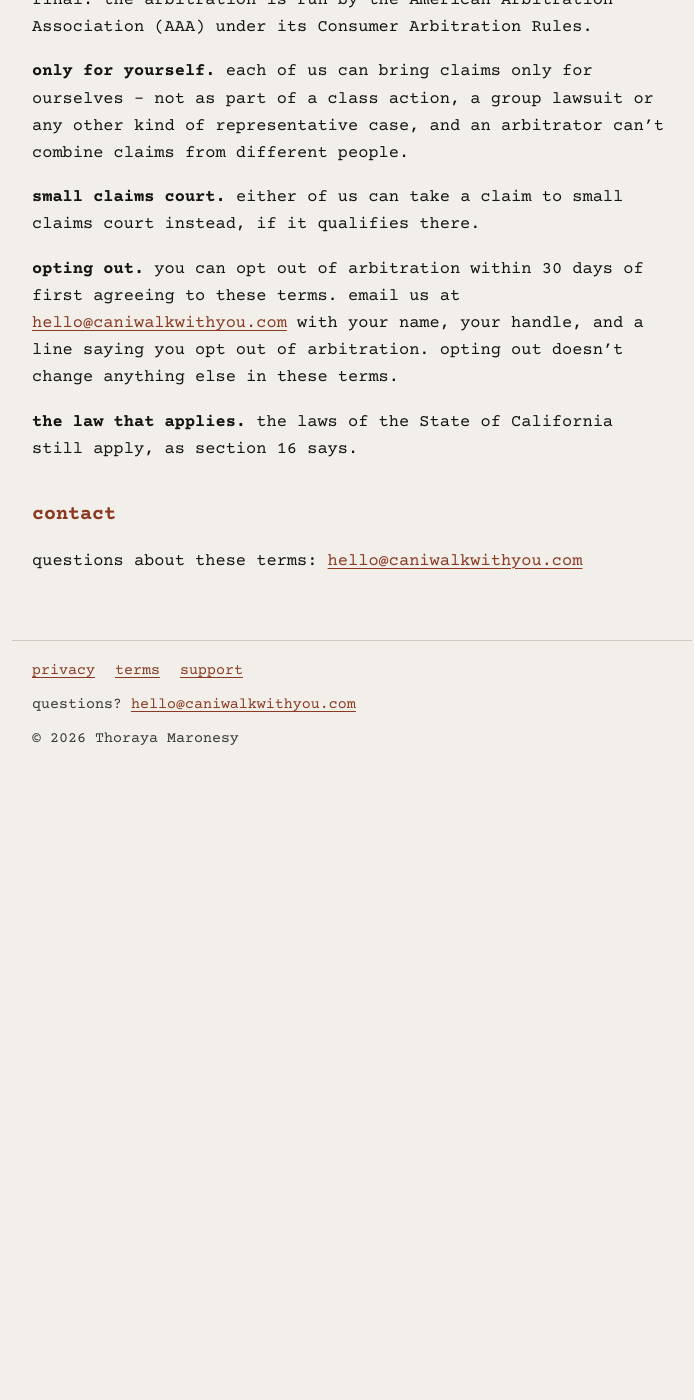
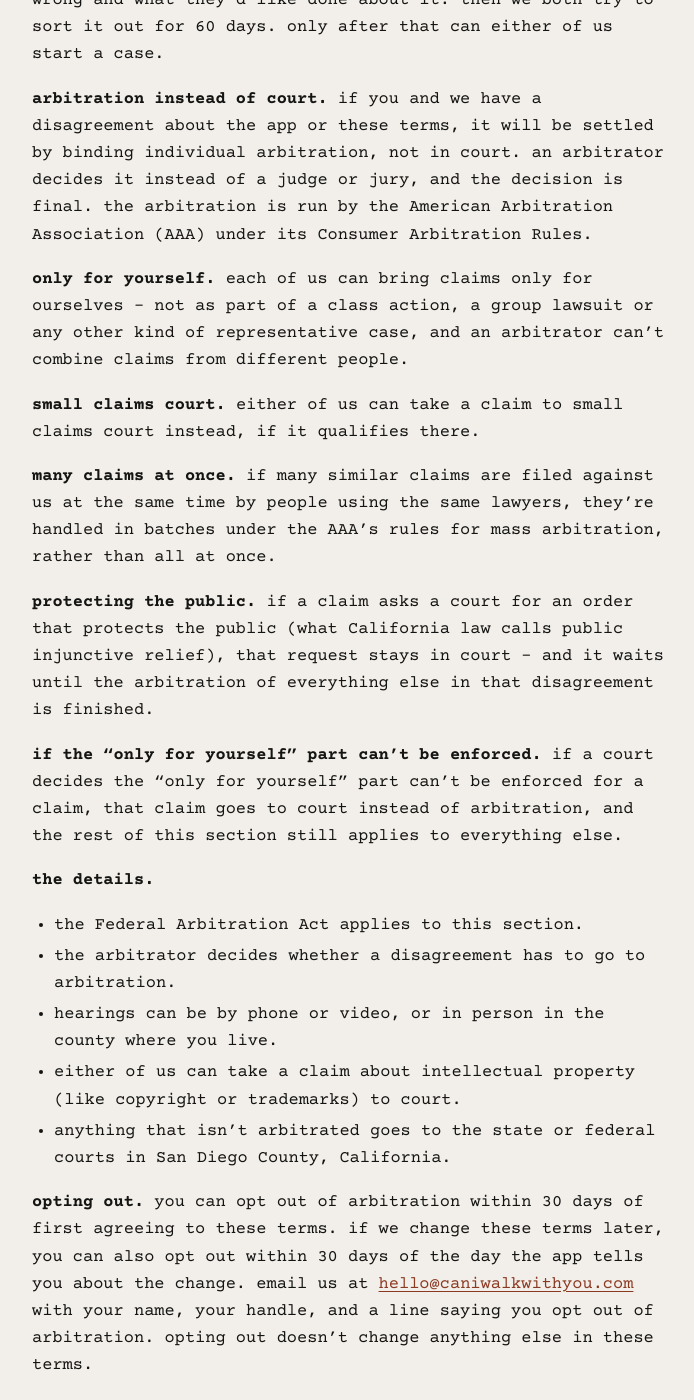
Before and after one commit to thorayaaa/caniwalkwithyou-site, a Jekyll site: the page built from terms.md, in a window 1280 px wide and 1400 px high, scrolled down 7098 px. Shown: the whole window, without its empty margins (288-982 px from the left). Built offline with Jekyll 4.4.1, drawn with Linux system fonts in a browser that asks for light colours; before the commit the page ends 7889 px from its top, so only the background shows below that; some of the changed text lies outside the part shown.

Commit message:
Terms, arbitration: talk to us first (60 days), many claims at once (AAA mass arbitration), public protection stays in court, if the no-class line can't be enforced, the details (FAA, arbitrator decides, phone/video or your county, IP to court, San Diego County courts), opt out within 30 days of an in-app notice of a change; covering our costs only where the rules and law allow; last updated October 4, 2026
Co-Authored-By: Claude Opus 5.5 <noreply@anthropic.com>

```diff
--- a/_config.yml
+++ b/_config.yml
@@ -1,7 +1,7 @@
 # The site's settings. Change the contact email HERE - every page reads it.
 title: can i walk with you?
 contact_email: hello@caniwalkwithyou.com
-last_updated: October 3, 2026
+last_updated: October 4, 2026
 
 # The report email's "hide it now" / "un-hide it" pages send their button here
 # (the report-review Edge Function). Nothing else on the site uses it.
--- a/terms.md
+++ b/terms.md
@@ -127,7 +127,7 @@ as far as the law allows, we're not responsible for:
 
 **release and promise not to sue.** as far as the law allows, you release us from claims connected to walking routes, making routes, visiting stops, and using the app, and you agree not to sue us over them.
 
-**covering our costs.** if a claim is made against us because of something you posted or did - including your routes, prompts, photos, or how you walked - you'll cover our reasonable costs, including legal fees.
+**covering our costs.** if a claim is made against us because of something you posted or did - including your routes, prompts, photos, or how you walked - you'll cover our reasonable costs, including legal fees, but only where the arbitration rules and the law allow it.
 
 **the most we could owe you.** as far as the law allows, if we're ever responsible to you for anything, the most we'd owe is what you paid us in the 12 months before the claim, or $100, whichever is more.
 
@@ -147,13 +147,29 @@ these terms are governed by the laws of {{ site.governing_law }}.
 {% endif %}
 ## 17. settling disagreements: arbitration
 
+**talk to us first.** before either of us starts an arbitration or a small claims case, the one with the problem emails the other - you email us at <a href="mailto:{{ site.contact_email }}">{{ site.contact_email }}</a> - saying what's wrong and what they'd like done about it. then we both try to sort it out for 60 days. only after that can either of us start a case.
+
 **arbitration instead of court.** if you and we have a disagreement about the app or these terms, it will be settled by binding individual arbitration, not in court. an arbitrator decides it instead of a judge or jury, and the decision is final. the arbitration is run by the American Arbitration Association (AAA) under its Consumer Arbitration Rules.
 
 **only for yourself.** each of us can bring claims only for ourselves - not as part of a class action, a group lawsuit or any other kind of representative case, and an arbitrator can't combine claims from different people.
 
 **small claims court.** either of us can take a claim to small claims court instead, if it qualifies there.
 
-**opting out.** you can opt out of arbitration within 30 days of first agreeing to these terms. email us at <a href="mailto:{{ site.contact_email }}">{{ site.contact_email }}</a> with your name, your handle, and a line saying you opt out of arbitration. opting out doesn't change anything else in these terms.
+**many claims at once.** if many similar claims are filed against us at the same time by people using the same lawyers, they're handled in batches under the AAA's rules for mass arbitration, rather than all at once.
+
+**protecting the public.** if a claim asks a court for an order that protects the public (what California law calls public injunctive relief), that request stays in court - and it waits until the arbitration of everything else in that disagreement is finished.
+
+**if the "only for yourself" part can't be enforced.** if a court decides the "only for yourself" part can't be enforced for a claim, that claim goes to court instead of arbitration, and the rest of this section still applies to everything else.
+
+**the details.**
+
+- the Federal Arbitration Act applies to this section.
+- the arbitrator decides whether a disagreement has to go to arbitration.
+- hearings can be by phone or video, or in person in the county where you live.
+- either of us can take a claim about intellectual property (like copyright or trademarks) to court.
+- anything that isn't arbitrated goes to the state or federal courts in San Diego County, California.
+
+**opting out.** you can opt out of arbitration within 30 days of first agreeing to these terms. if we change these terms later, you can also opt out within 30 days of the day the app tells you about the change. email us at <a href="mailto:{{ site.contact_email }}">{{ site.contact_email }}</a> with your name, your handle, and a line saying you opt out of arbitration. opting out doesn't change anything else in these terms.
 
 **the law that applies.** {% if site.governing_law != "" %}the laws of {{ site.governing_law }} still apply, as section 16 says.{% else %}the law that applies doesn't change.{% endif %}
 
```
